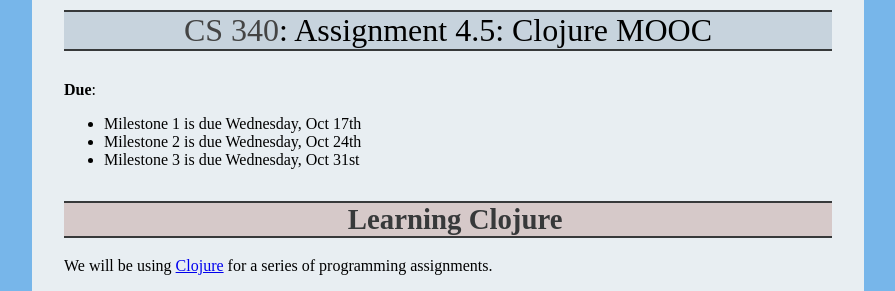
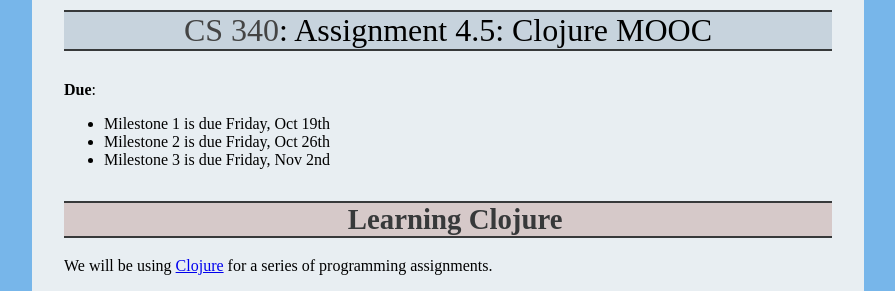
Before and after one commit to ycpcs/cs340-fall2018, a Jekyll site: the page built from assign/assign04_5.md, in a window 1280 px wide. Shown: the top 291 px of the page, without its empty margins (192-1087 px from the left). Built offline with Jekyll 4.4.1, drawn with Linux system fonts in a browser that asks for light colours.

```diff
--- a/assign/assign04_5.md
+++ b/assign/assign04_5.md
@@ -5,9 +5,9 @@ title: "Assignment 4.5: Clojure MOOC"
 
 **Due**:
 
-* Milestone 1 is due Wednesday, Oct 17th
-* Milestone 2 is due Wednesday, Oct 24th
-* Milestone 3 is due Wednesday, Oct 31st
+* Milestone 1 is due Friday, Oct 19th
+* Milestone 2 is due Friday, Oct 26th
+* Milestone 3 is due Friday, Nov 2nd
 
 # Learning Clojure
 
```
Also changed, not shown: assign/index.md (+1 -1 lines), index.md (+1 -0 lines).
